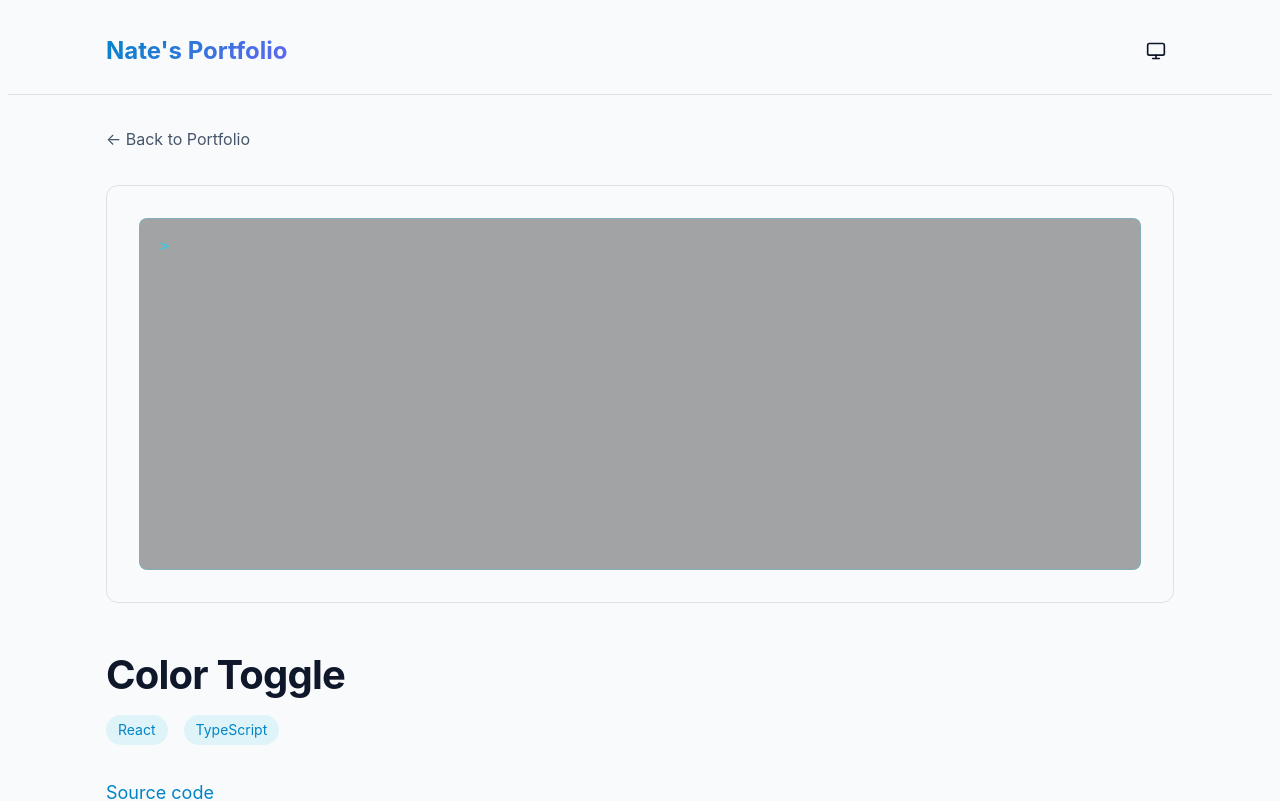
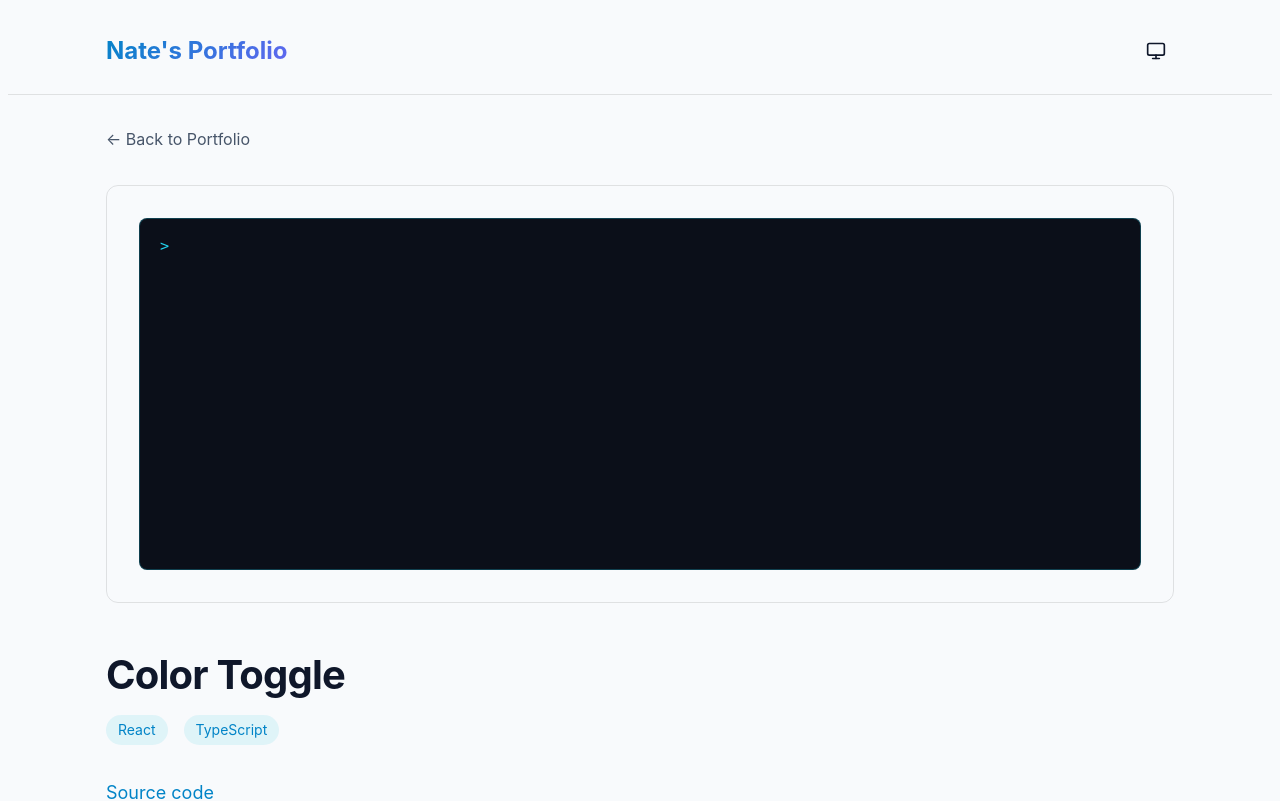
Before and after one commit to nshiff/nate-portfolio, a React (Vite) app: page /project/23 in a window 1280 px wide. Shown: the top 801 px of the page. Built offline with nearby package versions, Linux system fonts and the light colour scheme.

Commit message:
fix: opaque terminal background on Project 23
Co-authored-by: nshiff <nshiff@users.noreply.github.com>

```diff
--- a/src/components/ColorToggle.module.css
+++ b/src/components/ColorToggle.module.css
@@ -21,7 +21,7 @@
   padding: 1rem 1.25rem;
   border-radius: 0.5rem;
   border: 1px solid color-mix(in srgb, var(--accent, #22d3ee) 25%, transparent);
-  background: color-mix(in srgb, black 35%, transparent);
+  background: #0b0f19;
   color: var(--repl-fg, var(--repl-text, #d1d5db));
   cursor: text;
   transition: border-color 0.2s ease, color 0.2s ease;
```
